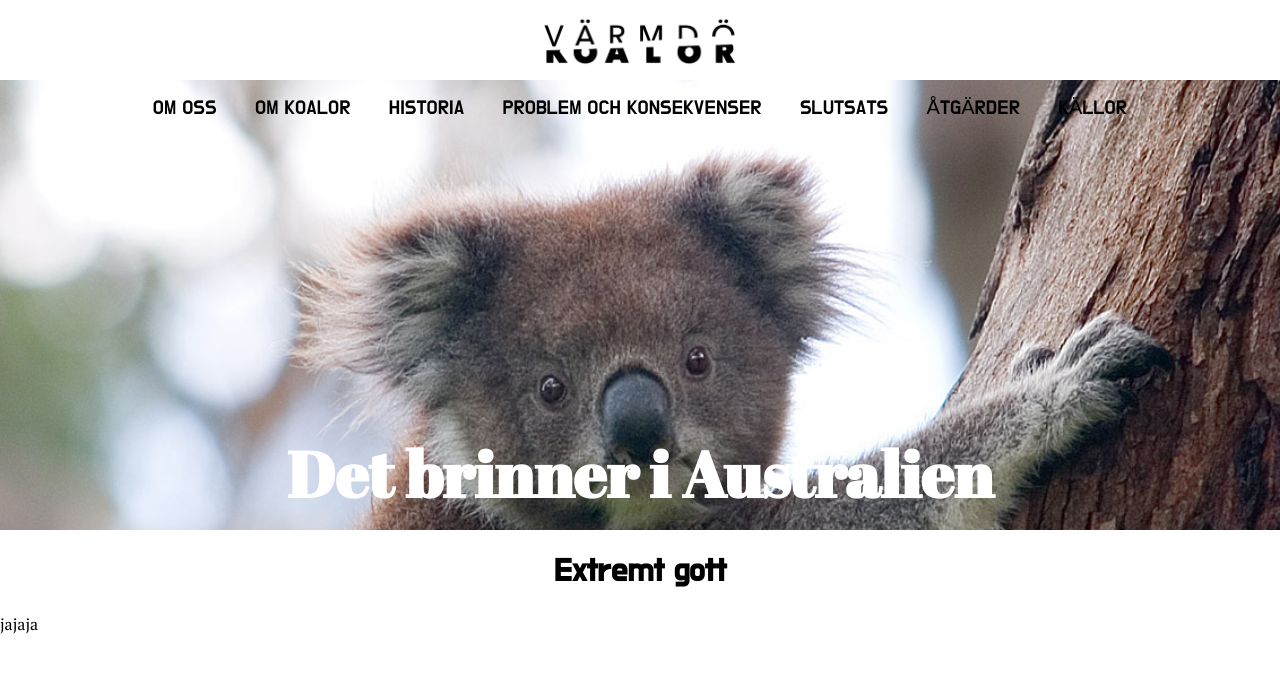
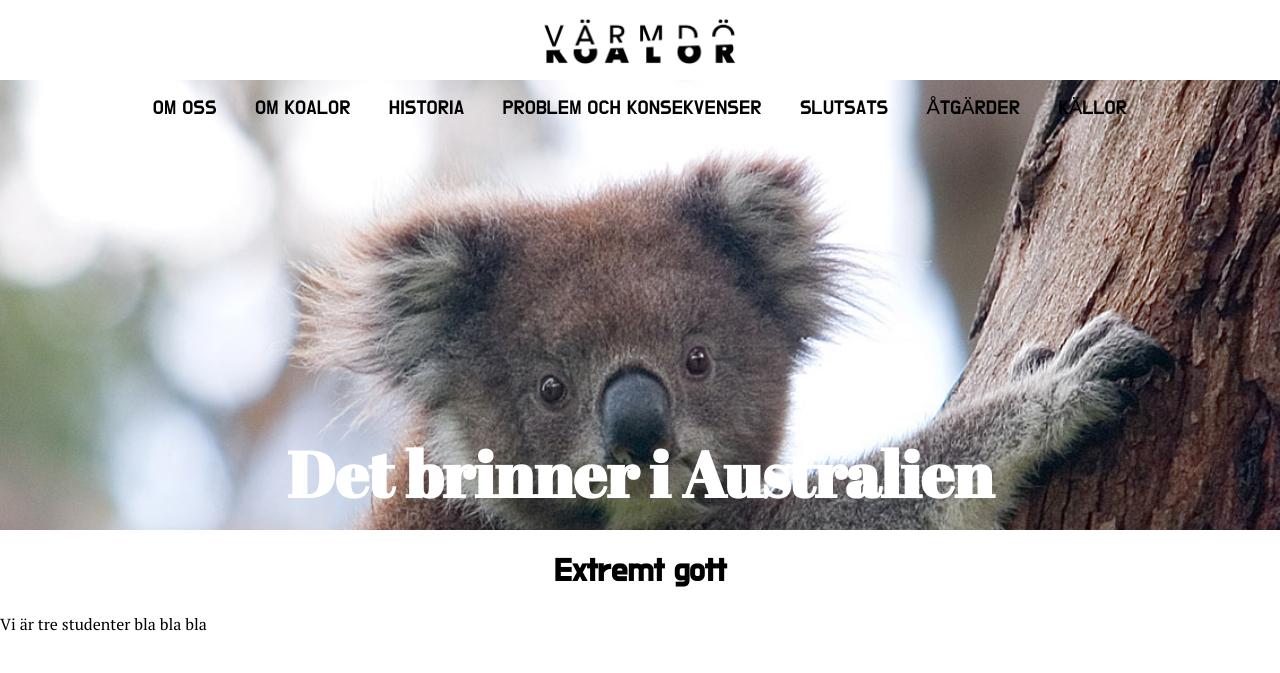
Before and after one commit to limbero/stackars-koalorna, a Jekyll site: the page built from _omoss/en.md, in a window 1280 px wide. Shown: the top 673 px of the page. Built offline with Jekyll 4.4.1, drawn with Linux system fonts in a browser that asks for light colours; comment, search, counter and statistics services are not loaded.

Commit message:
Update en.md

```diff
--- a/_omoss/en.md
+++ b/_omoss/en.md
@@ -2,4 +2,4 @@
 layout: default
 ---
 # Extremt gott
-jajaja
+Vi är tre studenter bla bla bla
```
